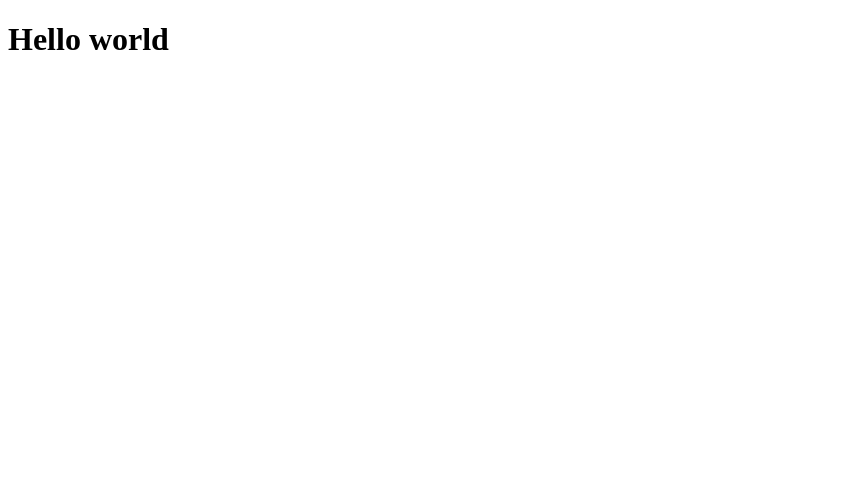
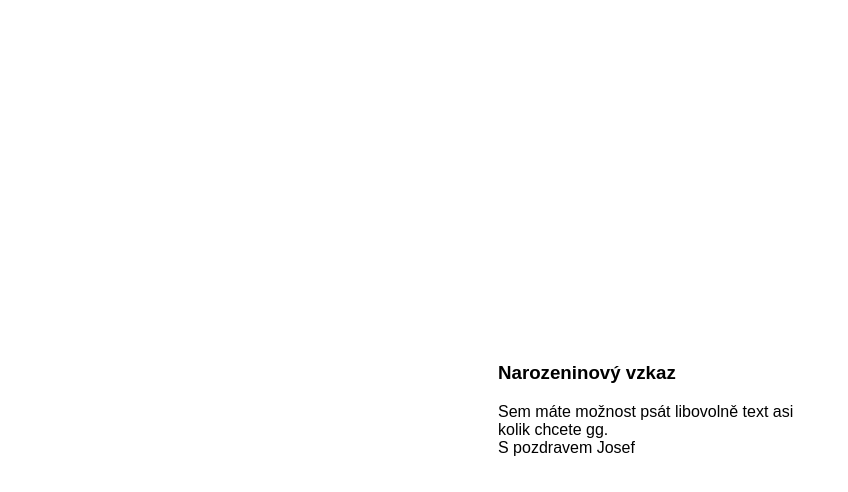
Before and after one commit to josefpython/EliNaT, a plain HTML site: page index.html in a window 1280 px wide. Shown: the whole page, without its empty margins (0-848 px from the left). Drawn offline with Linux system fonts and the light colour scheme.

Commit message:
Update index.html

```diff
--- a/index.html
+++ b/index.html
@@ -5,7 +5,23 @@
     <meta name="viewport" content="width=device-width, initial-scale=1.0">
     <title>TEST</title>
 </head>
-<body>
-    <h1>Hello world</h1>
+
+<style>
+
+    html {
+        height: 100%;
+    }
+
+</style>
+
+<body style="width: 100%; height: 100%; font-family: sans-serif; display: flex; justify-content: center; align-items: center;">
+    <div style="max-width: 300px;">
+
+        <h3 style="border-width: 2px;">Narozeninový vzkaz</h3>
+
+        <p>Sem máte možnost psát libovolně text asi kolik chcete gg. <br> S pozdravem Josef</p>
+
+    </div>
+
 </body>
 </html>
```
